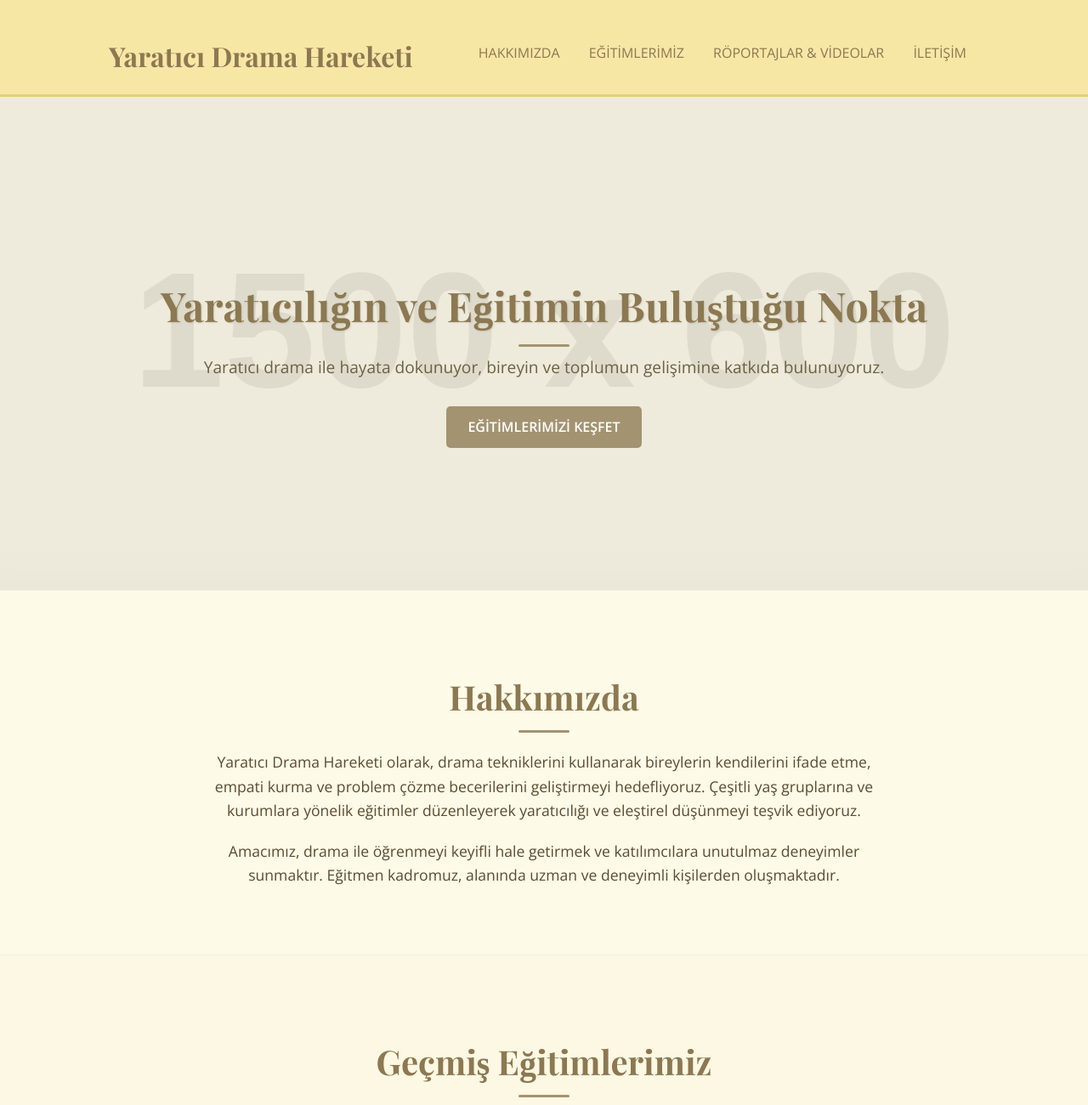
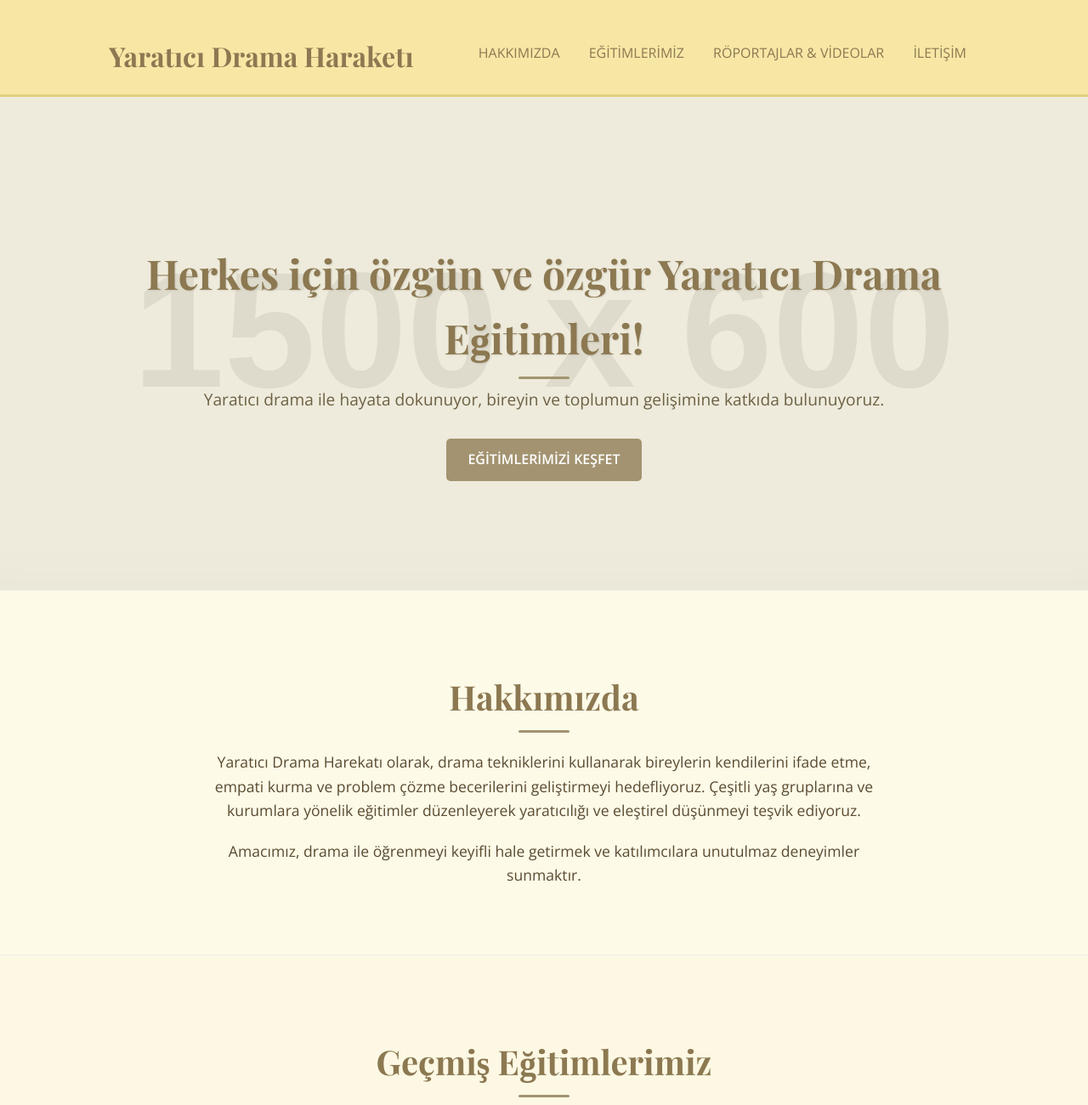
Before and after one commit to ilgilenmiyorumtesekkurler/yaraticidramaharekati.github.io, a plain HTML site: page index.html in a window 1280 px wide. Shown: the top 1300 px of the page at 85% size. Drawn offline with nearby package versions, Linux system fonts and the light colour scheme; placeholder pictures from the web are drawn by us.

Commit message:
Update index.html

```diff
--- a/index.html
+++ b/index.html
@@ -3,14 +3,14 @@
 <head>
     <meta charset="UTF-8">
     <meta name="viewport" content="width=device-width, initial-scale=1.0">
-    <title>Yaratıcı Drama Hareketi</title>
+    <title>Yaratıcı Drama Harekatı</title>
     <link rel="stylesheet" href="style.css">
     <link href="https://fonts.googleapis.com/css2?family=Open+Sans:wght@400;600&family=Playfair+Display:wght@700&display=swap" rel="stylesheet">
 </head>
 <body>
     <header>
         <div class="container">
-            <h1>Yaratıcı Drama Hareketi</h1>
+            <h1>Yaratıcı Drama Haraketı</h1>
             <nav>
                 <ul>
                     <li><a href="#hakkimizda">Hakkımızda</a></li>
@@ -24,7 +24,7 @@
 
     <section id="hero" class="hero-section">
         <div class="container">
-            <h2>Yaratıcılığın ve Eğitimin Buluştuğu Nokta</h2>
+            <h2>Herkes için özgün ve özgür Yaratıcı Drama Eğitimleri!</h2>
             <p>Yaratıcı drama ile hayata dokunuyor, bireyin ve toplumun gelişimine katkıda bulunuyoruz.</p>
             <a href="#egitimler" class="button">Eğitimlerimizi Keşfet</a>
         </div>
@@ -33,8 +33,8 @@
     <section id="hakkimizda" class="about-section">
         <div class="container">
             <h2>Hakkımızda</h2>
-            <p>Yaratıcı Drama Hareketi olarak, drama tekniklerini kullanarak bireylerin kendilerini ifade etme, empati kurma ve problem çözme becerilerini geliştirmeyi hedefliyoruz. Çeşitli yaş gruplarına ve kurumlara yönelik eğitimler düzenleyerek yaratıcılığı ve eleştirel düşünmeyi teşvik ediyoruz.</p>
-            <p>Amacımız, drama ile öğrenmeyi keyifli hale getirmek ve katılımcılara unutulmaz deneyimler sunmaktır. Eğitmen kadromuz, alanında uzman ve deneyimli kişilerden oluşmaktadır.</p>
+            <p>Yaratıcı Drama Harekatı olarak, drama tekniklerini kullanarak bireylerin kendilerini ifade etme, empati kurma ve problem çözme becerilerini geliştirmeyi hedefliyoruz. Çeşitli yaş gruplarına ve kurumlara yönelik eğitimler düzenleyerek yaratıcılığı ve eleştirel düşünmeyi teşvik ediyoruz.</p>
+            <p>Amacımız, drama ile öğrenmeyi keyifli hale getirmek ve katılımcılara unutulmaz deneyimler sunmaktır. </p>
         </div>
     </section>
 
```
